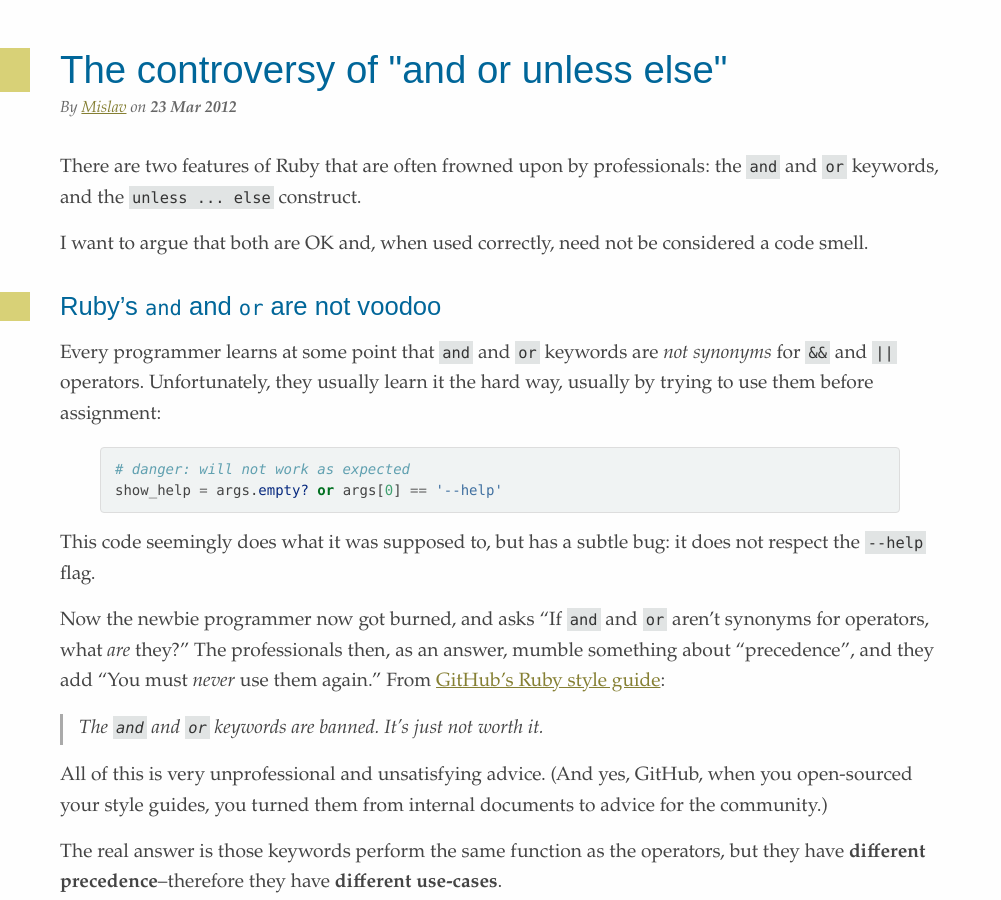
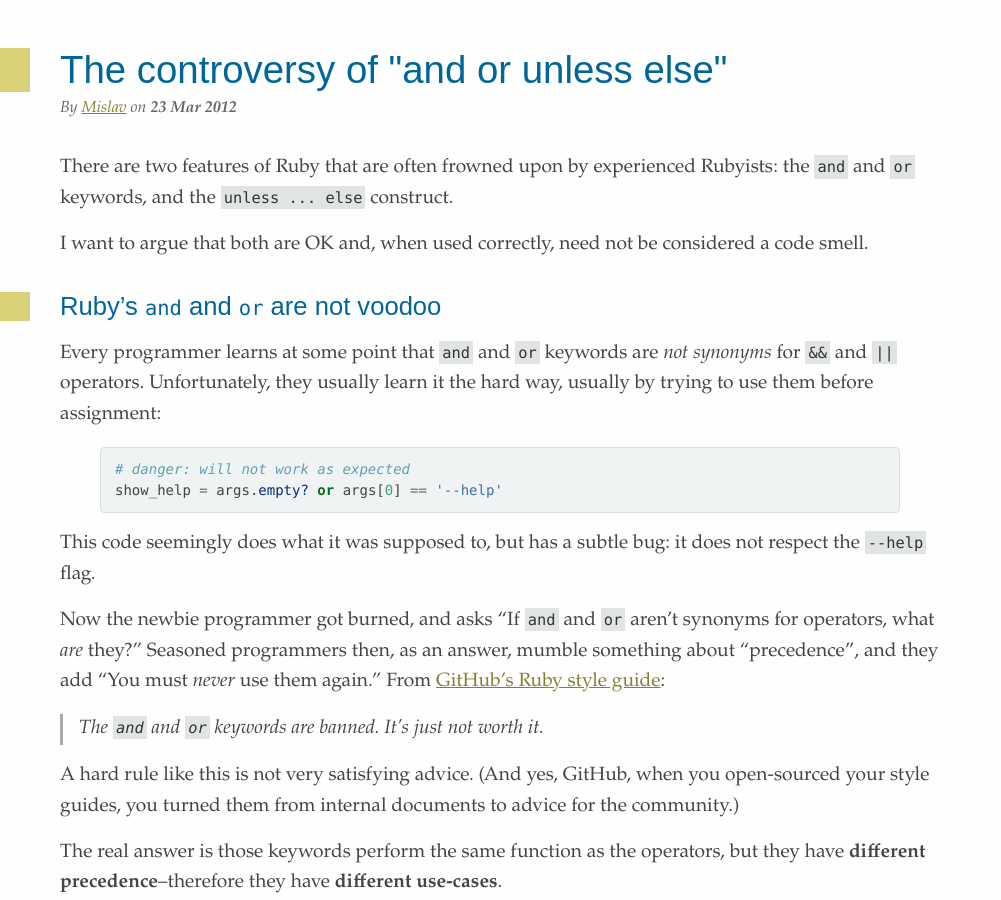
Before and after one commit to mislav/blog, a Jekyll site: the page built from _posts/2012-03-23-unless-else.md, in a window 1280 px wide and 900 px high. Shown: the whole window, without its empty margins (0-1001 px from the left). Built offline with Jekyll 4.4.1, drawn with Linux system fonts in a browser that asks for light colours; Markdown is read by kramdown in place of the engine named in the settings.

Commit message:
tiny rephrasing in last blog post

```diff
--- a/_posts/2012-03-23-unless-else.md
+++ b/_posts/2012-03-23-unless-else.md
@@ -31,8 +31,8 @@ styles: |-
   }
 ---
 
-There are two features of Ruby that are often frowned upon by professionals: the
-`and` and `or` keywords, and the `unless ... else` construct.
+There are two features of Ruby that are often frowned upon by experienced
+Rubyists: the `and` and `or` keywords, and the `unless ... else` construct.
 
 I want to argue that both are OK and, when used correctly, need not be
 considered a code smell.
@@ -52,14 +52,14 @@ show_help = args.empty? or args[0] == '--help'
 This code seemingly does what it was supposed to, but has a subtle bug: it does
 not respect the `--help` flag.
 
-Now the newbie programmer now got burned, and asks "If `and` and `or` aren't
-synonyms for operators, what _are_ they?" The professionals then, as an answer,
+Now the newbie programmer got burned, and asks "If `and` and `or` aren't
+synonyms for operators, what _are_ they?" Seasoned programmers then, as an answer,
 mumble something about "precedence", and they add "You must _never_ use them
 again." From [GitHub's Ruby style guide][styleguide]:
 
 > The `and` and `or` keywords are banned. It's just not worth it.
 
-All of this is very unprofessional and unsatisfying advice. (And yes, GitHub,
+A hard rule like this is not very satisfying advice. (And yes, GitHub,
 when you open-sourced your style guides, you turned them from internal documents
 to advice for the community.)
 
```
